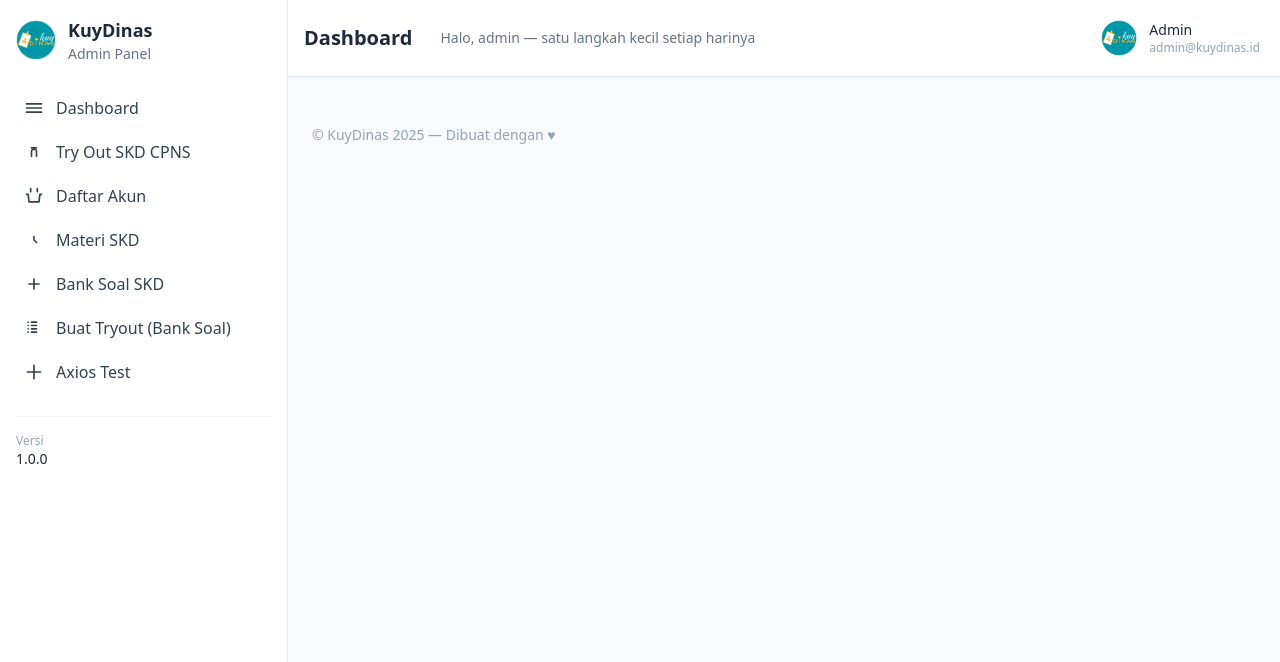
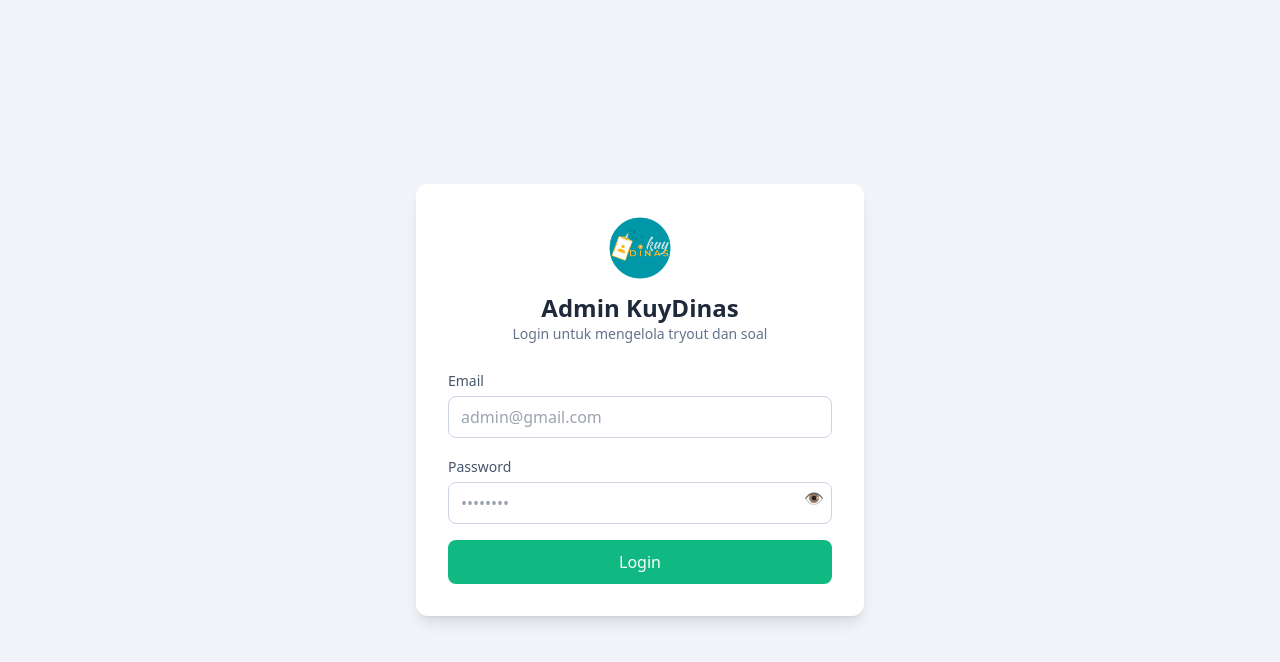
Before and after one commit to paber26/kuydinas_admin_v5, a Vue app: page /login in a window 1280 px wide. Shown: the top 662 px of the page. Built offline with nearby package versions, Linux system fonts and the light colour scheme.

Commit message:
AuthGuard Role

```diff
--- a/package.json
+++ b/package.json
@@ -13,6 +13,7 @@
     "axios": "^1.13.6",
     "chart.js": "^4.5.1",
     "lodash": "^4.17.21",
+    "lucide-vue-next": "^0.577.0",
     "vue": "^3.5.24",
     "vue-router": "^4.6.3"
   },
--- a/src/App.vue
+++ b/src/App.vue
@@ -1,8 +1,14 @@
 <template>
   <div class="min-h-screen flex flex-col">
-    <div class="flex flex-1">
+    <!-- LOGIN PAGE -->
+    <router-view v-if="route.path === '/login'" />
+
+    <!-- ADMIN LAYOUT -->
+    <div v-else class="flex flex-1">
       <Sidebar />
+
       <div class="flex-1">
+        <!-- HEADER -->
         <header
           class="bg-white border-b border-slate-200 p-4 flex items-center justify-between"
         >
@@ -11,45 +17,34 @@
               id="mobileMenuBtn"
               class="md:hidden p-2 rounded-md bg-slate-100"
               @click="toggleMobileMenu"
-              :aria-expanded="mobileOpen.toString()"
             >
-              <svg
-                xmlns="http://www.w3.org/2000/svg"
-                class="h-5 w-5"
-                fill="none"
-                viewBox="0 0 24 24"
-                stroke="currentColor"
-              >
-                <path
-                  stroke-linecap="round"
-                  stroke-linejoin="round"
-                  stroke-width="2"
-                  d="M4 6h16M4 12h16M4 18h16"
-                />
-              </svg>
+              ☰
             </button>
+
             <h2 class="text-xl font-semibold">Dashboard</h2>
+
             <div class="ml-4 text-sm text-slate-500">
               Halo, admin — satu langkah kecil setiap harinya
             </div>
           </div>
 
+          <!-- USER -->
           <div class="flex items-center gap-3">
-            <div class="flex items-center gap-3 p-1 rounded-md">
             <img
-                src="../src/assets/logo-kuydinas.png"
+              src="/src/assets/logo-kuydinas.png"
               class="w-9 h-9 rounded-full"
-                alt="avatar"
             />
+
             <div class="hidden sm:block text-sm">
               <div class="font-medium">Admin</div>
               <div class="text-xs text-slate-400">admin@kuydinas.id</div>
             </div>
           </div>
-          </div>
         </header>
 
-        <router-view></router-view>
+        <!-- PAGE -->
+        <router-view />
+
         <Footer />
       </div>
     </div>
@@ -58,22 +53,21 @@
 
 <script setup>
 import { ref, onMounted, onBeforeUnmount } from "vue";
+import { useRoute } from "vue-router";
+
 import Sidebar from "./components/Sidebar.vue";
 import Footer from "./components/Footer.vue";
+
+const route = useRoute();
 
 const mobileOpen = ref(false);
 
 function toggleMobileMenu() {
   mobileOpen.value = !mobileOpen.value;
-  try {
   document.body.classList.toggle("sidebar-open", mobileOpen.value);
-  } catch (e) {
-    // ignore if document not available during SSR
-  }
 }
 
 function handleResize() {
-  // if window becomes large, ensure mobile sidebar class is removed
   if (window.innerWidth >= 768) {
     mobileOpen.value = false;
     document.body.classList.remove("sidebar-open");
--- /dev/null
+++ b/src/components/Auth/Login.vue
@@ -0,0 +1,133 @@
+<script setup>
+import { ref } from "vue";
+import api from "../../services/api";
+import { useRouter } from "vue-router";
+
+const router = useRouter();
+
+const email = ref("");
+const password = ref("");
+const loading = ref(false);
+const error = ref("");
+const showPassword = ref(false);
+
+const login = async () => {
+  error.value = "";
+
+  if (!email.value || !password.value) {
+    error.value = "Email dan password wajib diisi";
+    return;
+  }
+
+  loading.value = true;
+
+  try {
+    const res = await api.post("/login", {
+      email: email.value,
+      password: password.value,
+    });
+
+    const token = res.data?.data?.token || res.data?.token;
+    const user = res.data?.data?.user || res.data?.user;
+
+    if (!token || !user) {
+      error.value = "Login gagal";
+      return;
+    }
+
+    // 🚨 cek role
+    if (user.role !== "admin") {
+      error.value = "Akun ini bukan admin";
+      return;
+    }
+
+    // simpan auth
+    localStorage.setItem("token", token);
+    localStorage.setItem("role", user.role);
+    localStorage.setItem("user", JSON.stringify(user));
+
+    router.replace("/");
+  } catch (err) {
+    if (err.response?.data?.message) {
+      error.value = err.response.data.message;
+    } else {
+      error.value = "Server tidak dapat dihubungi";
+    }
+  } finally {
+    loading.value = false;
+  }
+};
+</script>
+
+<template>
+  <div class="min-h-screen flex items-center justify-center bg-slate-100">
+    <div class="bg-white w-full max-w-md rounded-xl shadow-lg p-8">
+      <!-- LOGO -->
+      <div class="flex flex-col items-center mb-6">
+        <img src="/src/assets/logo-kuydinas.png" class="w-16 h-16 mb-3" />
+
+        <h1 class="text-2xl font-bold text-slate-800">Admin KuyDinas</h1>
+
+        <p class="text-sm text-slate-500">
+          Login untuk mengelola tryout dan soal
+        </p>
+      </div>
+
+      <!-- ERROR -->
+      <div
+        v-if="error"
+        class="bg-red-50 border border-red-200 text-red-600 text-sm p-3 rounded-lg mb-4"
+      >
+        {{ error }}
+      </div>
+
+      <!-- FORM -->
+      <div class="space-y-4">
+        <!-- EMAIL -->
+        <div>
+          <label class="text-sm text-slate-600">Email</label>
+
+          <input
+            v-model="email"
+            type="email"
+            placeholder="admin@gmail.com"
+            class="mt-1 w-full border border-slate-300 rounded-lg px-3 py-2 focus:ring-2 focus:ring-emerald-500 outline-none"
+          />
+        </div>
+
+        <!-- PASSWORD -->
+        <div>
+          <label class="text-sm text-slate-600">Password</label>
+
+          <div class="relative">
+            <input
+              v-model="password"
+              :type="showPassword ? 'text' : 'password'"
+              placeholder="••••••••"
+              class="mt-1 w-full border border-slate-300 rounded-lg px-3 py-2 pr-10 focus:ring-2 focus:ring-emerald-500 outline-none"
+            />
+
+            <button
+              type="button"
+              @click="showPassword = !showPassword"
+              class="absolute right-2 top-2 text-slate-400"
+            >
+              👁
+            </button>
+          </div>
+        </div>
+
+        <!-- BUTTON -->
+        <button
+          @click="login"
+          class="w-full bg-emerald-500 hover:bg-emerald-600 text-white font-medium py-2.5 rounded-lg transition disabled:opacity-60"
+          :disabled="loading"
+        >
+          <span v-if="loading"> Login... </span>
+
+          <span v-else> Login </span>
+        </button>
+      </div>
+    </div>
+  </div>
+</template>
--- a/src/components/Sidebar.vue
+++ b/src/components/Sidebar.vue
@@ -1,167 +1,119 @@
 <script setup lang="ts">
-import router from "../router"
-import { useRoute } from "vue-router"
-import { watch } from "vue"
+import { useRoute, useRouter } from "vue-router";
+import { watch } from "vue";
 
-const route = useRoute()
+import {
+  Home,
+  FileText,
+  Users,
+  Book,
+  Database,
+  Layers,
+  Zap,
+} from "lucide-vue-next";
 
-// Ketika route berubah, hapus kelas sidebar-open (nutup sidebar di mobile)
+const route = useRoute();
+const router = useRouter();
+
+const icons: any = {
+  home: Home,
+  document: FileText,
+  users: Users,
+  book: Book,
+  database: Database,
+  layers: Layers,
+  zap: Zap,
+};
+
+const menus = [
+  { name: "Dashboard", path: "/", icon: "home" },
+  { name: "Try Out SKD CPNS", path: "/tryoutskd", icon: "document" },
+  { name: "Daftar Akun", path: "/daftarakun", icon: "users" },
+  { name: "Materi SKD", path: "/materiskd", icon: "book" },
+  { name: "Bank Soal SKD", path: "/banksoal", icon: "database" },
+  { name: "Buat Tryout", path: "/tryout-builder", icon: "layers" },
+  { name: "Axios Test", path: "/axiostest", icon: "zap" },
+];
+
+// Tutup sidebar mobile ketika route berubah
 watch(
   () => route.fullPath,
   () => {
-    try {
-      document.body.classList.remove("sidebar-open")
-    } catch (e) {
-      // abaikan kalau document tidak tersedia
-    }
-  }
-)
+    document.body.classList.remove("sidebar-open");
+  },
+);
+
+const logout = () => {
+  localStorage.removeItem("token");
+  router.push("/login");
+};
 </script>
 
 <template>
-  <aside class="sidebar w-72 bg-white border-r border-slate-200 p-4 hidden md:block">
-    <div class="mb-6">
-      <a href="/" class="flex items-center gap-3">
-        <div class="w-10 h-10 rounded-lg flex items-center justify-center">
-          <img src="/src/assets/logo-kuydinas.png" alt="" srcset="" />
-        </div>
-        <div>
-          <h1 class="text-lg font-semibold">KuyDinas</h1>
-          <p class="text-sm text-slate-500">Admin Panel</p>
-        </div>
-      </a>
+  <aside class="sidebar w-72 bg-white border-r border-slate-200 flex flex-col">
+    <!-- Logo -->
+    <div class="p-5 border-b border-slate-100 flex items-center gap-3">
+      <img src="/src/assets/logo-kuydinas.png" class="w-10 h-10" />
+
+      <div>
+        <h1 class="text-lg font-semibold text-slate-800">KuyDinas</h1>
+
+        <p class="text-xs text-slate-500">Admin Panel</p>
+      </div>
     </div>
 
-    <nav class="space-y-1">
+    <!-- Menu -->
+    <nav class="flex-1 p-3 space-y-1">
       <router-link
-        to="/"
-        :class="[
-          'flex items-center gap-3 p-2 rounded-lg',
-          route.path === '/' ? 'bg-purple-100 text-purple-600' : 'text-slate-700 hover:bg-slate-50'
-        ]"
+        v-for="menu in menus"
+        :key="menu.path"
+        :to="menu.path"
+        class="flex items-center gap-3 px-3 py-2 rounded-lg text-sm transition"
+        active-class="bg-purple-100 text-purple-600"
       >
-        <svg xmlns="http://www.w3.org/2000/svg" class="h-5 w-5" fill="none" viewBox="0 0 24 24" stroke="currentColor">
-          <path stroke-linecap="round" stroke-linejoin="round" stroke-width="2" d="M3 7h18M3 12h18M3 17h18" />
-        </svg>
-        <span>Dashboard</span>
-      </router-link>
-      <router-link
-        to="/tryoutskd"
-        :class="[
-          'flex items-center gap-3 p-2 rounded-lg',
-          route.path.startsWith('/tryoutskd') ? 'bg-purple-100 text-purple-600' : 'text-slate-700 hover:bg-slate-50'
-        ]"
-      >
-        <svg xmlns="http://www.w3.org/2000/svg" class="h-5 w-5" fill="none" viewBox="0 0 24 24" stroke="currentColor">
-          <path
-            stroke-linecap="round"
-            stroke-linejoin="round"
-            stroke-width="2"
-            d="M9 17v-6a2 2 0 012-2h2a2 2 0 012 2v6M9 7h6"
-          />
-        </svg>
-        <span>Try Out SKD CPNS</span>
-      </router-link>
-      <router-link
-        to="/daftarakun"
-        :class="[
-          'flex items-center gap-3 p-2 rounded-lg',
-          route.path.startsWith('/daftarakun') ? 'bg-purple-100 text-purple-600' : 'text-slate-700 hover:bg-slate-50'
-        ]"
-      >
-        <svg xmlns="http://www.w3.org/2000/svg" class="h-5 w-5" fill="none" viewBox="0 0 24 24" stroke="currentColor">
-          <path stroke-linecap="round" stroke-linejoin="round" stroke-width="2" d="M3 10h2l1 9h12l1-9h2M16 3v4M8 3v4" />
-        </svg>
-        <span>Daftar Akun</span>
-      </router-link>
-      <router-link
-        to="/materiskd"
-        :class="[
-          'flex items-center gap-3 p-2 rounded-lg',
-          route.path.startsWith('/materiskd') ? 'bg-purple-100 text-purple-600' : 'text-slate-700 hover:bg-slate-50'
-        ]"
-      >
-        <svg xmlns="http://www.w3.org/2000/svg" class="h-5 w-5" viewBox="0 0 24 24" fill="none" stroke="currentColor">
-          <path stroke-linecap="round" stroke-linejoin="round" stroke-width="2" d="M12 8v4l3 3" />
-        </svg>
-        <span>Materi SKD</span>
-      </router-link>
-      <router-link
-        to="/banksoal"
-        :class="[
-          'flex items-center gap-3 p-2 rounded-lg',
-          route.path.startsWith('/banksoal') ? 'bg-purple-100 text-purple-600' : 'text-slate-700 hover:bg-slate-50'
-        ]"
-      >
-        <svg xmlns="http://www.w3.org/2000/svg" class="h-5 w-5" fill="none" viewBox="0 0 24 24" stroke="currentColor">
-          <path stroke-linecap="round" stroke-linejoin="round" stroke-width="2" d="M12 6v12M6 12h12" />
-        </svg>
-        <span>Bank Soal SKD</span>
-      </router-link>
-      <router-link
-        to="/tryout-builder"
-        :class="[
-          'flex items-center gap-3 p-2 rounded-lg',
-          route.path.startsWith('/tryout-builder')
-            ? 'bg-purple-100 text-purple-600'
-            : 'text-slate-700 hover:bg-slate-50'
-        ]"
-      >
-        <svg xmlns="http://www.w3.org/2000/svg" class="h-5 w-5" fill="none" viewBox="0 0 24 24" stroke="currentColor">
-          <path
-            stroke-linecap="round"
-            stroke-linejoin="round"
-            stroke-width="2"
-            d="M9 5h6M9 9h6M9 13h6M9 17h6M5 5h.01M5 9h.01M5 13h.01M5 17h.01"
-          />
-        </svg>
-        <span>Buat Tryout (Bank Soal)</span>
-      </router-link>
-      <router-link
-        to="/axiostest"
-        :class="[
-          'flex items-center gap-3 p-2 rounded-lg',
-          route.path.startsWith('/axiostest') ? 'bg-purple-100 text-purple-600' : 'text-slate-700 hover:bg-slate-50'
-        ]"
-      >
-        <svg xmlns="http://www.w3.org/2000/svg" class="h-5 w-5" viewBox="0 0 24 24" fill="none" stroke="currentColor">
-          <path stroke-linecap="round" stroke-linejoin="round" stroke-width="2" d="M12 4v16m8-8H4" />
-        </svg>
-        <span>Axios Test</span>
+        <!-- icon -->
+        <component :is="icons[menu.icon]" class="w-5 h-5" />
+
+        <span>
+          {{ menu.name }}
+        </span>
       </router-link>
     </nav>
 
-    <div class="mt-6 pt-4 border-t border-slate-100">
-      <div class="text-xs text-slate-400">Versi</div>
-      <div class="text-sm font-medium">1.0.0</div>
+    <!-- Footer -->
+    <div class="p-4 border-t border-slate-100">
+      <button
+        @click="logout"
+        class="w-full flex items-center gap-2 px-3 py-2 text-sm rounded-lg text-red-500 hover:bg-red-50 transition"
+      >
+        Logout
+      </button>
+
+      <div class="mt-3 text-xs text-slate-400">Versi 1.0.0</div>
     </div>
   </aside>
 </template>
 
 <style>
-/* Basic transition for slide-in feel */
 .sidebar {
-  transition:
-    transform 0.2s ease,
-    opacity 0.2s ease;
+  transition: transform 0.25s ease;
 }
 
-/* Mobile behaviour: sidebar controlled by body.sidebar-open (set from App.vue) */
-@media (max-width: 767px) {
-  /* default: hidden on mobile */
+/* mobile sidebar */
+@media (max-width: 768px) {
   body:not(.sidebar-open) .sidebar {
     display: none;
   }
 
-  /* when sidebar-open is active, force show sidebar and position it */
   body.sidebar-open .sidebar {
-    display: block !important;
+    display: block;
     position: fixed;
-    inset: 0 auto 0 0; /* top:0, right:auto, bottom:0, left:0 */
-    z-index: 40;
-    max-width: 18rem; /* 72 tailwind width */
-    box-shadow: 0 10px 25px rgba(15, 23, 42, 0.18); /* soft shadow */
-    background-color: #ffffff;
+    left: 0;
+    top: 0;
+    bottom: 0;
+    z-index: 50;
+    box-shadow: 0 10px 30px rgba(0, 0, 0, 0.15);
+    background: white;
   }
 }
 </style>
```
Also changed, not shown: src/router/index.js (+73 -20 lines), src/services/api.js (+34 -8 lines), src/components/Auth/Register.vue (added), 1 other file (tests, documents, lock files or other folders). Lines whose indentation alone changed are shown as unchanged.
